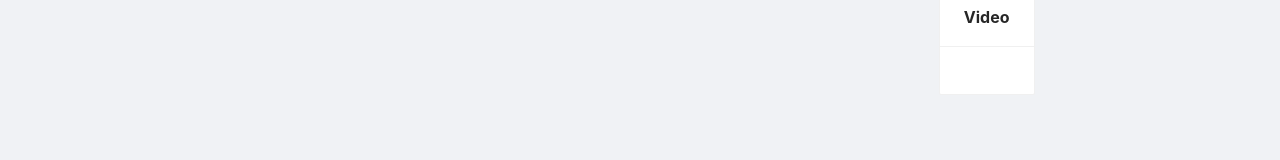
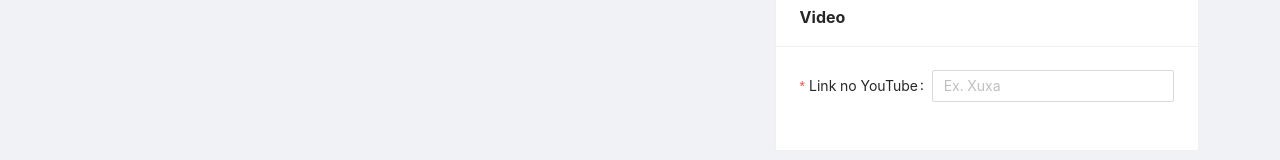
Before and after one commit to matheusBrant/acorde-pra-vida-web, a React (Create React App) app: page /add-chords in a window 1280 px wide. Shown: the part 455-615 px from the top of the page. Built offline with nearby package versions, Linux system fonts and the light colour scheme.

Commit message:
add youtube video input

```diff
--- a/src/pages/AddChords/index.jsx
+++ b/src/pages/AddChords/index.jsx
@@ -16,6 +16,16 @@ const { Option } = Select;
 export default function AddChordsPage() {
   const [editorState, setEditorState] = useState({});
   const [textArea, setTextArea] = useState({});
+  const [youtubeVideoId, setYoutubeVideoId] = useState("");
+
+  const youtubeUrlRegex = /https:\/\/www\.youtube\.com\/watch\?v=(.{11})/;
+
+  const onYoutubeUrlChange = (ev) => {
+    const result = youtubeUrlRegex.exec(ev.target.value);
+    if (result && result[1]) {
+      setYoutubeVideoId(result[1]);
+    }
+  };
 
   useEffect(() => {
     setEditorState(EditorState.createEmpty());
@@ -129,7 +139,7 @@ export default function AddChordsPage() {
                   </Col>
                   <Col span={10}>
                     <Form.Item
-                      name={["password"]}
+                      name={["level"]}
                       label="Dificuldade"
                       rules={[
                         {
@@ -161,8 +171,24 @@ export default function AddChordsPage() {
             align="middle"
           >
             <Card className="videoPlayer" title="Video">
+              <Form>
+                <Form.Item
+                  name={["youtube_url"]}
+                  label="Link no YouTube"
+                  rules={[
+                    {
+                      required: true,
+                      message: "Insira um link válido",
+                      pattern: youtubeUrlRegex,
+                    },
+                  ]}
+                  onChange={onYoutubeUrlChange}
+                >
+                  <Input placeholder="Ex. Xuxa" />
+                </Form.Item>
+              </Form>
               <YouTube
-                videoId="GI90cJXEfM0"
+                videoId={youtubeVideoId}
                 opts={{
                   height: "360",
                   width: "480",
```
